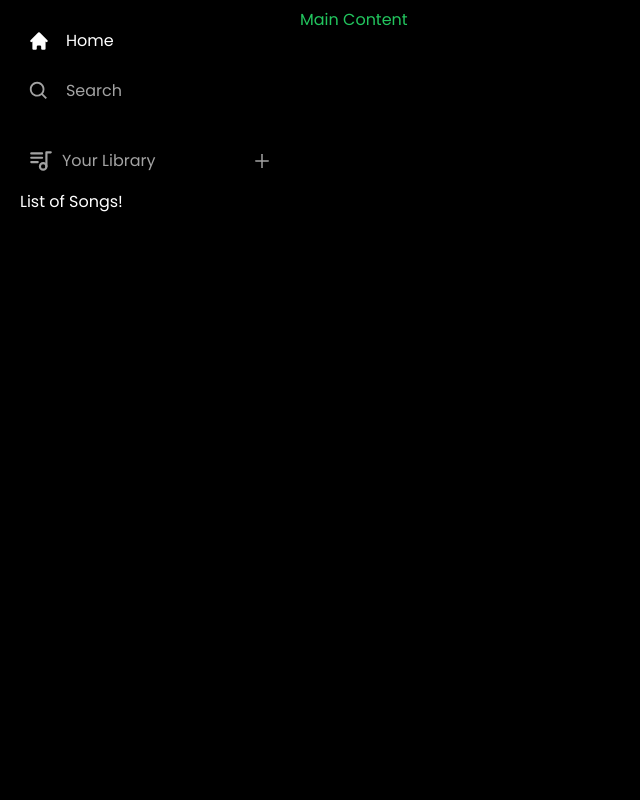
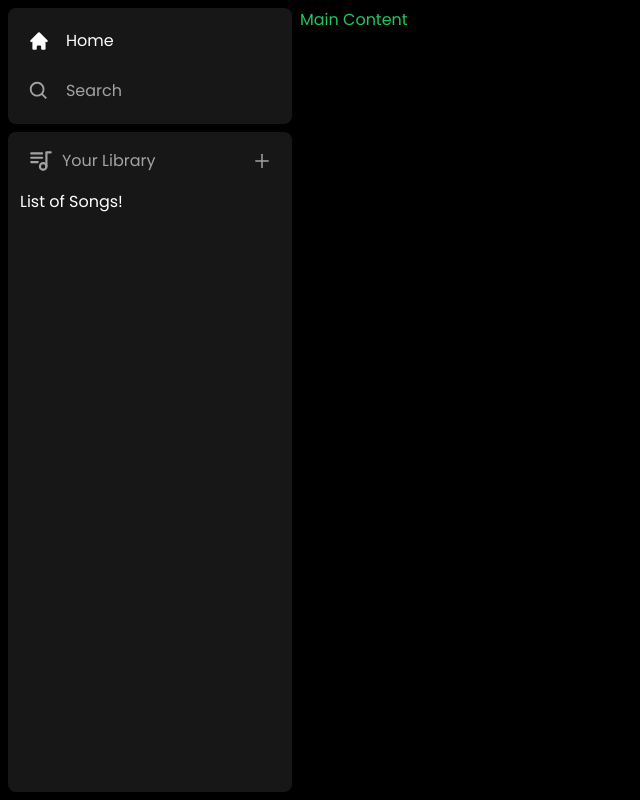
Before and after one commit to KelvinMuthama/spotify-clone, a Next.js app: page / in a window 1280 px wide. Shown: the whole page, without its empty margins (0-640 px from the left). Built offline with nearby package versions, Linux system fonts and the light colour scheme.

Commit message:
Feat: Style box component

```diff
--- a/components/Box.tsx
+++ b/components/Box.tsx
@@ -1,10 +1,26 @@
+import { twMerge } from "tailwind-merge";
+
 interface BoxProps {
   children: React.ReactNode;
   className?: string;
 }
 
 const Box: React.FC<BoxProps> = ({ children, className }) => {
-  return <div>{children}</div>;
+  return (
+    <div
+      className={twMerge(
+        `
+  bg-neutral-900
+  rounded-lg
+  h-fit
+  w-full
+  `,
+        className
+      )}
+    >
+      {children}
+    </div>
+  );
 };
 
 export default Box;
```
